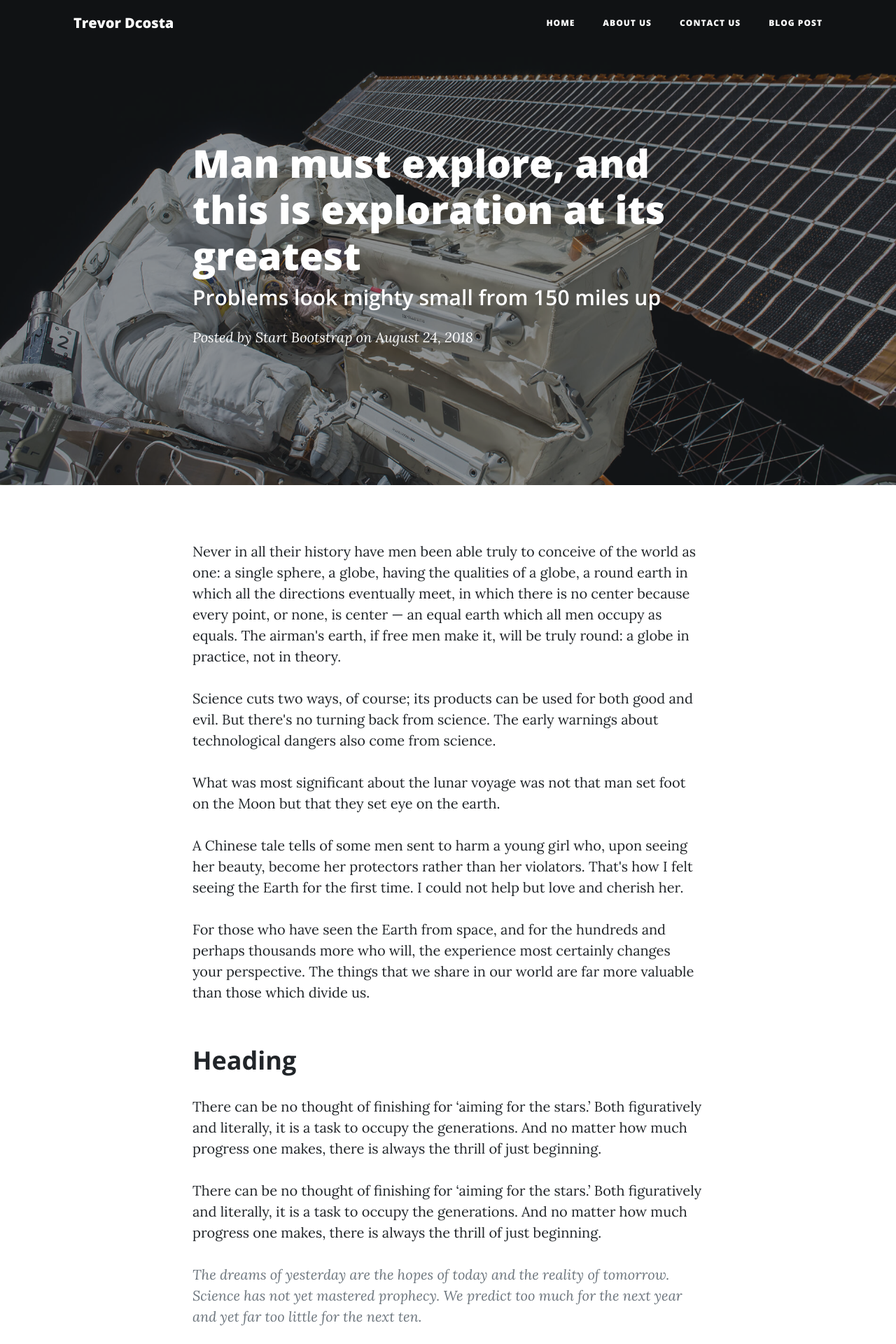
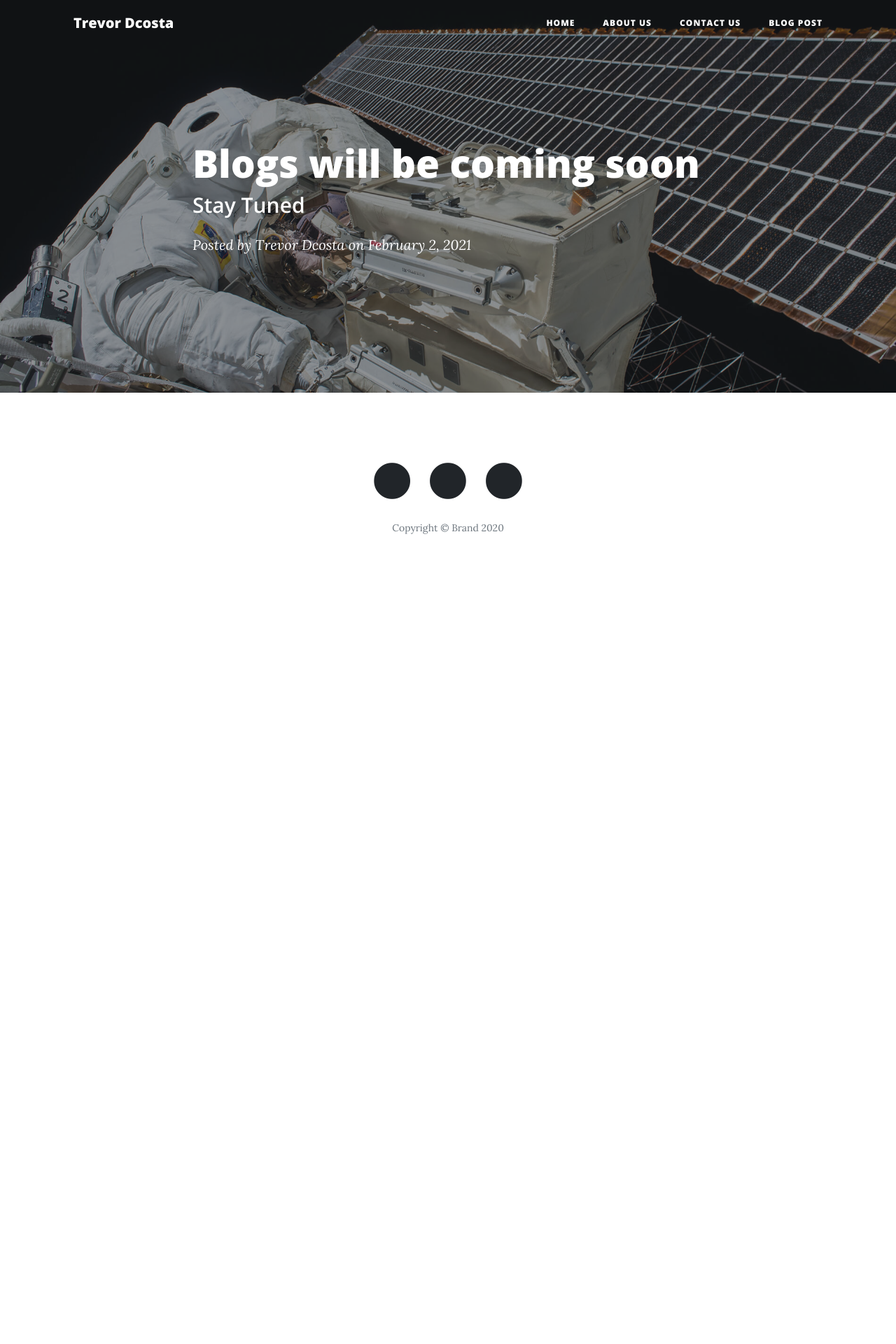
Before and after one commit to dcostat04/Myprofile, a Flask app: page /posts in a window 1280 px wide. Shown: the top 1920 px of the page at 70% size. After the commit the page ends 763 px from the top, so only its background shows below. Run offline with Flask 2, Linux system fonts and the light colour scheme; some libraries are stand-ins or nearby versions.

Commit message:
Update post.html

```diff
--- a/templates/post.html
+++ b/templates/post.html
@@ -31,8 +31,8 @@
             <div class="row">
                 <div class="col-md-10 col-lg-8 mx-auto">
                     <div class="post-heading">
-                        <h1>Man must explore, and this is exploration at its greatest</h1>
-                        <h2 class="subheading">Problems look mighty small from 150 miles up</h2><span class="meta">Posted by&nbsp;<a href="#">Start Bootstrap</a>&nbsp;on August 24, 2018</span>
+                        <h1>Blogs will be coming soon</h1>
+                        <h2 class="subheading">Stay Tuned</h2><span class="meta">Posted by&nbsp;<a href="#">Trevor Dcosta</a>&nbsp;on February 2, 2021</span>
                     </div>
                 </div>
             </div>
@@ -42,23 +42,7 @@
         <div class="container">
             <div class="row">
                 <div class="col-md-10 col-lg-8 mx-auto">
-                    <p>Never in all their history have men been able truly to conceive of the world as one: a single sphere, a globe, having the qualities of a globe, a round earth in which all the directions eventually meet, in which there is no center because every point, or none, is center — an equal earth which all men occupy as equals. The airman's earth, if free men make it, will be truly round: a globe in practice, not in theory.</p>
-                    <p>Science cuts two ways, of course; its products can be used for both good and evil. But there's no turning back from science. The early warnings about technological dangers also come from science.</p>
-                    <p>What was most significant about the lunar voyage was not that man set foot on the Moon but that they set eye on the earth.</p>
-                    <p>A Chinese tale tells of some men sent to harm a young girl who, upon seeing her beauty, become her protectors rather than her violators. That's how I felt seeing the Earth for the first time. I could not help but love and cherish her.</p>
-                    <p>For those who have seen the Earth from space, and for the hundreds and perhaps thousands more who will, the experience most certainly changes your perspective. The things that we share in our world are far more valuable than those which divide us.</p>
-                    <h2 class="section-heading">Heading</h2>
-                    <p>There can be no thought of finishing for ‘aiming for the stars.’ Both figuratively and literally, it is a task to occupy the generations. And no matter how much progress one makes, there is always the thrill of just beginning.</p>
-                    <p>There can be no thought of finishing for ‘aiming for the stars.’ Both figuratively and literally, it is a task to occupy the generations. And no matter how much progress one makes, there is always the thrill of just beginning.</p>
-                    <blockquote class="blockquote">
-                        <p class="mb-0">The dreams of yesterday are the hopes of today and the reality of tomorrow. Science has not yet mastered prophecy. We predict too much for the next year and yet far too little for the next ten.</p>
-                    </blockquote>
-                    <p>Spaceflights cannot be stopped. This is not the work of any one man or even a group of men. It is a historical process which mankind is carrying out in accordance with the natural laws of human development.</p>
-                    <h2 class="section-heading">Reaching for the Stars</h2>
-                    <p>As we got further and further away, it [the Earth] diminished in size. Finally it shrank to the size of a marble, the most beautiful you can imagine. That beautiful, warm, living object looked so fragile, so delicate, that if you touched it with a finger it would crumble and fall apart. Seeing this has to change a man.</p><a href="#"><img class="img-fluid" src="assets/img/post-sample-image.jpg"></a><span class="caption text-muted">To go places and do things that have never been done before – that’s what living is all about.</span>
-                    <p>Space, the final frontier. These are the voyages of the Starship Enterprise. Its five-year mission: to explore strange new worlds, to seek out new life and new civilizations, to boldly go where no man has gone before.</p>
-                    <p>As I stand out here in the wonders of the unknown at Hadley, I sort of realize there’s a fundamental truth to our nature, Man must explore, and this is exploration at its greatest.</p>
-                    <p><span>Placeholder text by&nbsp;</span><a href="http://spaceipsum.com">Space Ipsum</a><span>&nbsp;Photographs by&nbsp;</span><a href="https://www.flickr.com/photos/nasacommons/">NASA on The Commons</a>.</p>
+
                 </div>
             </div>
         </div>
```
